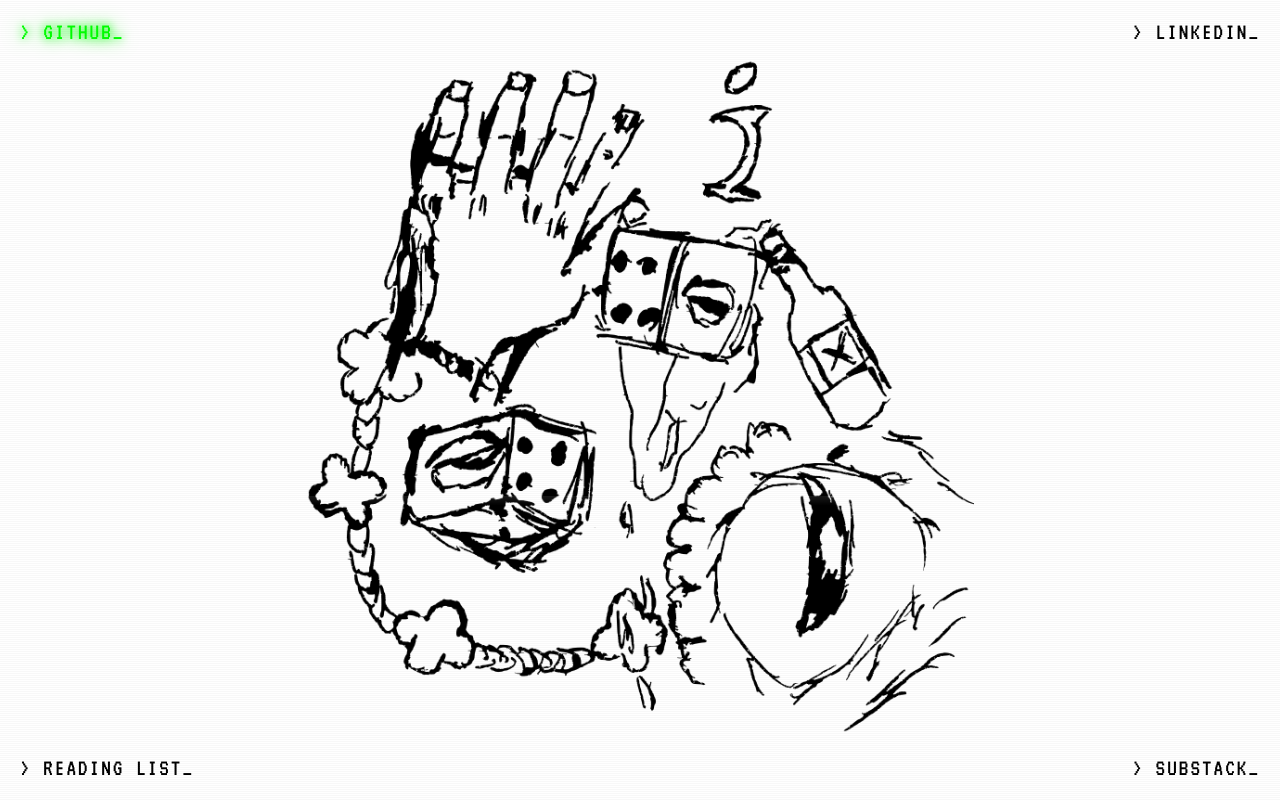
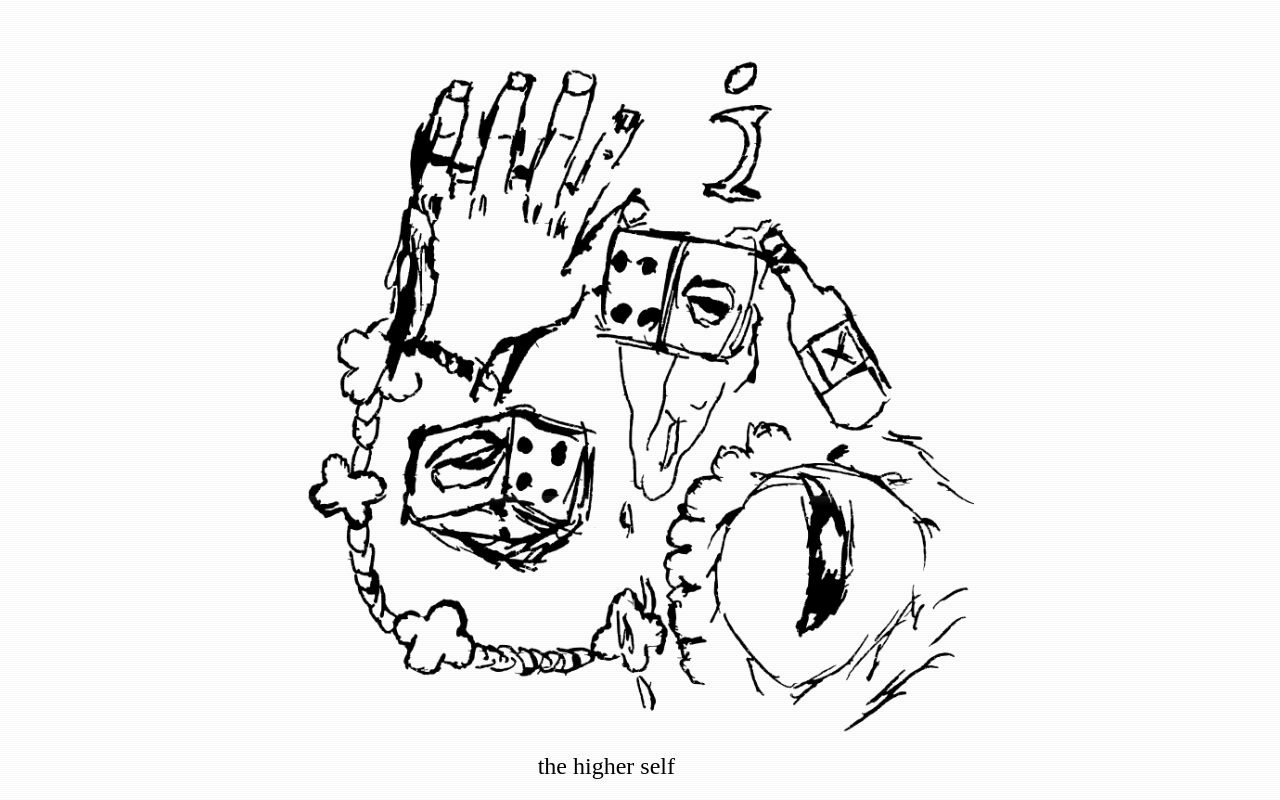
Before and after one commit to kunalb360/kunalb360.github.io, a plain HTML site: page index.html in a window 1280 px wide. Drawn offline with Linux system fonts and the light colour scheme.

Commit message:
the self

```diff
--- a/index.html
+++ b/index.html
@@ -26,48 +26,35 @@
             object-fit: contain;
         }
 
-        .corner-link {
+        .self-link {
             position: fixed;
+            bottom: 0;
+            left: 50%;
+            transform: translateX(-50%);
+            padding: 20px;
+            font-family: 'Times New Roman', Times, serif;
             font-size: 24px;
             color: #000;
             text-decoration: none;
-            padding: 20px;
-            text-transform: uppercase;
-            letter-spacing: 2px;
+            white-space: nowrap;
         }
 
-        .corner-link::before {
-            content: '> ';
+        /* lay out as "the self" (same as index.html) so "self" lands in the
+           exact same spot; "the higher" is right-aligned to the hidden "the"
+           and extends to the left */
+        .lead {
+            position: relative;
         }
 
-        .corner-link::after {
-            content: '_';
-            animation: blink 1s step-end infinite;
+        .lead .ghost {
+            visibility: hidden;
         }
 
-        .corner-link:hover {
-            color: #00ff00;
-            text-shadow: 0 0 10px #00ff00, 0 0 20px #00ff00;
-        }
-
-        .top-left {
-            top: 0;
-            left: 0;
-        }
-
-        .top-right {
+        .lead .real {
+            position: absolute;
             top: 0;
             right: 0;
-        }
-
-        .bottom-left {
-            bottom: 0;
-            left: 0;
-        }
-
-        .bottom-right {
-            bottom: 0;
-            right: 0;
+            white-space: nowrap;
         }
 
         @keyframes blink {
@@ -129,10 +116,7 @@
 <body>
     <div class="scanlines"></div>
 
-    <a href="https://github.com/kunalb360" class="corner-link top-left">github</a>
-    <a href="https://linkedin.com/in/kunalbhatt360" class="corner-link top-right">linkedin</a>
-    <a href="reading-list.html" class="corner-link bottom-left">reading list</a>
-    <a href="#" class="corner-link bottom-right">substack</a>
+    <a href="the-self.html" class="self-link"><span class="lead"><span class="ghost">the</span><span class="real">the higher</span></span> self</a>
 
     <img src="resources/mudboy_motif.png" alt="mudboy motif">
 </body>
```
Also changed, not shown: the-self.html (added, +106 -0 lines), notebook_paper.jpeg (deleted), resources/mudboy_motif.jpg (deleted), resources/mudboy_self.svg (added), 3 other files.
